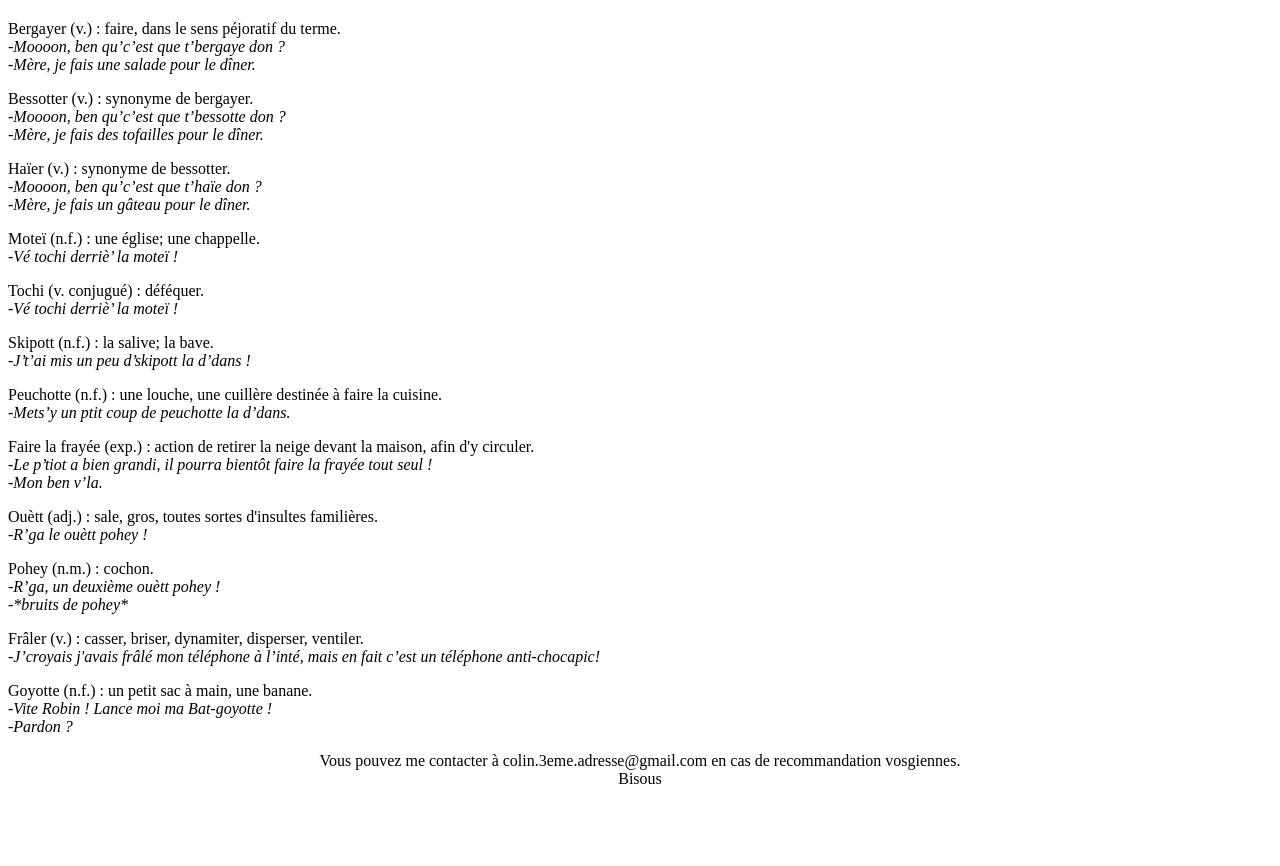
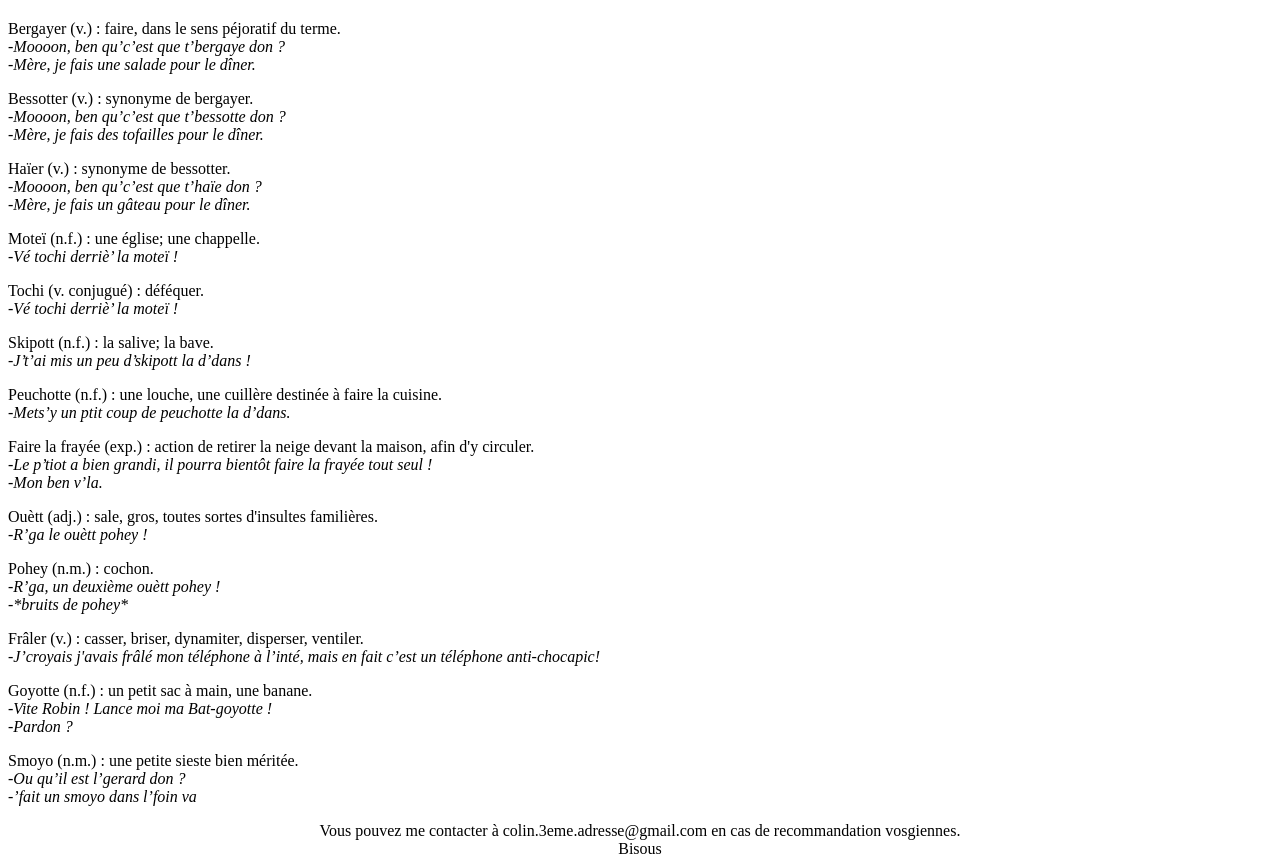
Before and after one commit to Dystorr/dico, a plain HTML site: page index.html in a window 1280 px wide. Shown: the part 86-952 px from the top of the page. Before the commit the page ends 882 px from the top, so only its background shows below. Drawn offline with Linux system fonts and the light colour scheme.

Commit message:
1.8
smoyo

```diff
--- a/index.html
+++ b/index.html
@@ -29,6 +29,8 @@
 
                           <p>Goyotte (n.f.) : un petit sac à main, une banane. <br><i>-Vite Robin ! Lance moi ma Bat-goyotte ! <br>-Pardon ?</i></p>
 
+                          <p>Smoyo (n.m.) : une petite sieste bien méritée. <br><i>-Ou qu&#8217il est l&#8217gerard don ? <br>-&#8217fait un smoyo dans l&#8217foin va</i></p>
+
 
                           <footer align='center'>Vous pouvez me contacter à colin.3eme.adresse@gmail.com en cas de recommandation vosgiennes.<br>Bisous</footer>
 				</body>
```
